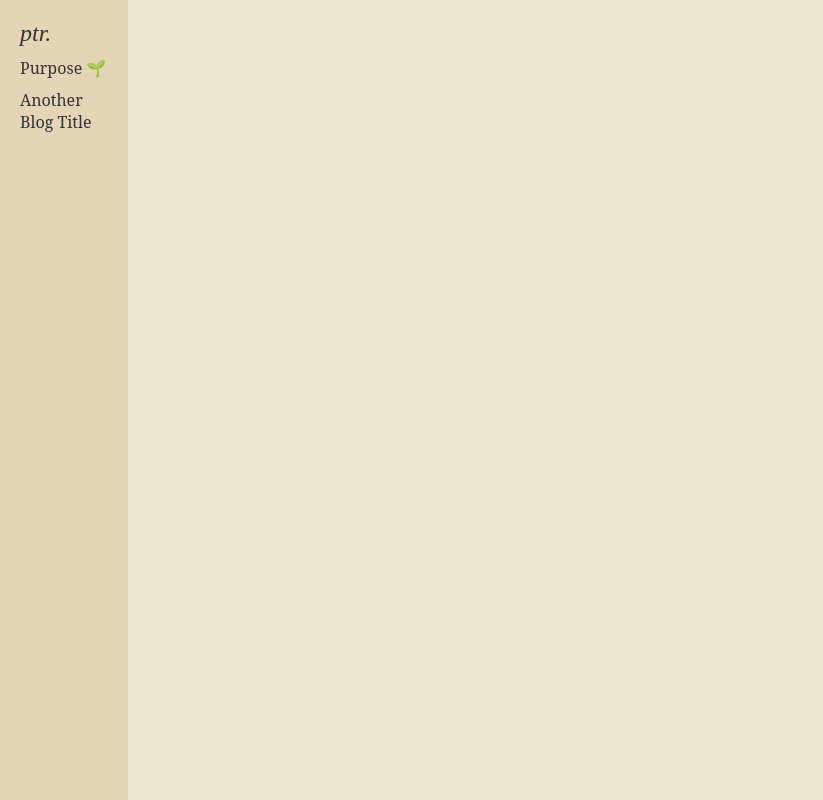
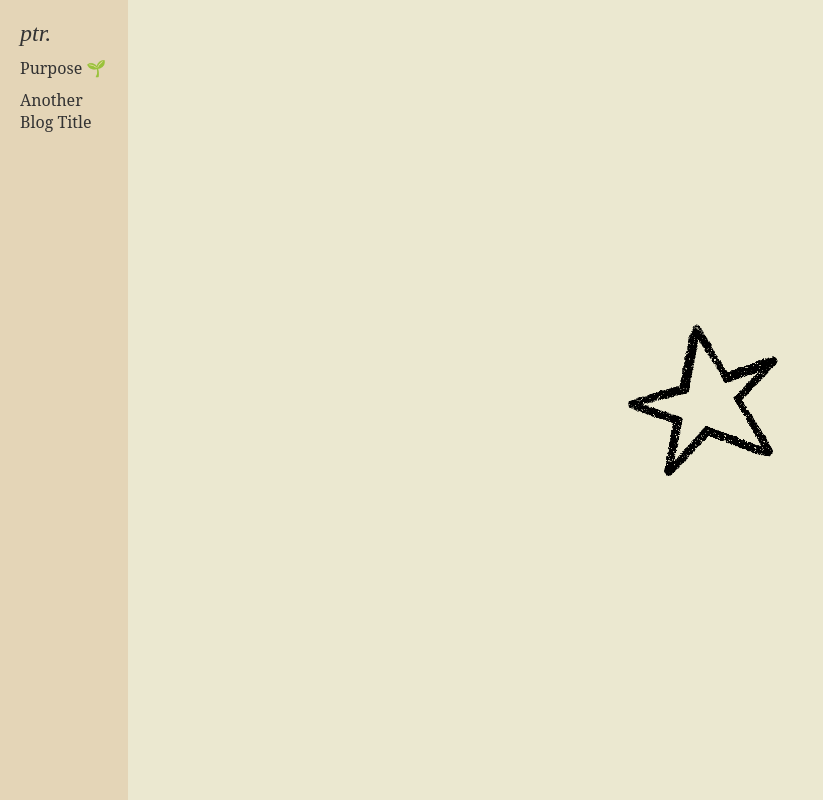
Before and after one commit to ptrfs/ptrfs.org, a website: page bl/index.html in a window 1280 px wide. Shown: the whole page, without its empty margins (0-823 px from the left). Drawn offline with Linux system fonts and the light colour scheme; a web font is replaced by a local one.

Commit message:
Blog website finnally done.

```diff
--- a/bl/index.html
+++ b/bl/index.html
@@ -22,7 +22,7 @@
       </ul>
     </div>
     <div class="main-content" id="main_content">
-      <!-- Markdown content will be loaded here -->
+      <img src="assets/giphy.gif" alt="GIF Image"></img>
     </div>
   </div>
 
--- a/bl/styles.css
+++ b/bl/styles.css
@@ -60,14 +60,31 @@ body {
 }
 
 .main-content {
+  display: flex;
   flex: 1;
   padding: 40px;
   overflow-y: auto;
+  justify-content: center;
+  height: 100vh; /* Full viewport height */
+  align-content: center;
+}
+
+.main-content img {
+  max-width: 15%; /* Make the image 25% smaller */
+  max-height: 20vh; /* Adjust height as needed */
+  filter: invert(100%); /* Invert the colors of the image */
+  margin: 0;
+  position: absolute;
+  top: 50%;
+  -ms-transform: translateY(-50%);
+  transform: translateY(-50%);
 }
 
 .main-content article {
   font-family: 'Times New Roman', serif;
   line-height: 1.6;
+  display: block;
+  align-content: normal;
 }
 
 .main-content h2 {
```
Also changed, not shown: bl/assets/giphy.gif (added).
